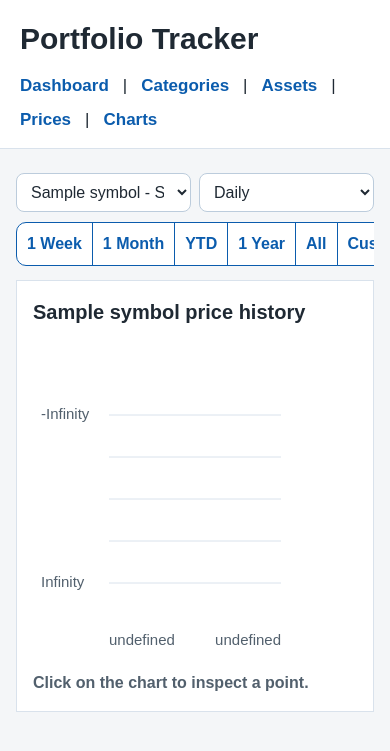
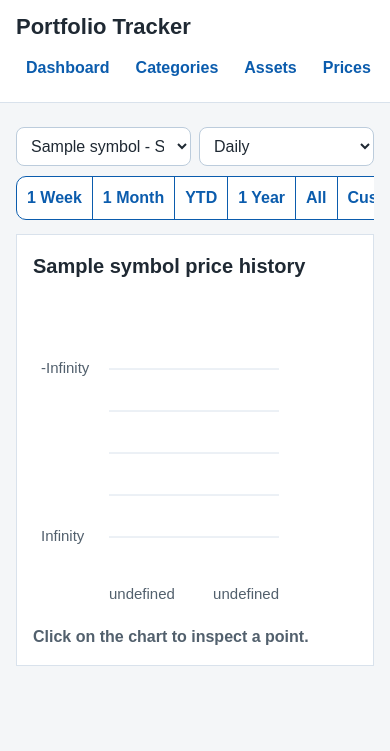
Before and after one commit to spasarnaudov/portfolio-tracker, a Python web app: template apps/flask/templates/charts.html in a window 390 px wide. Shown: the top 751 px of the page. Run offline with Jinja, Linux system fonts and the light colour scheme; the template is opened without the code that fills it: most values are stand-ins (such as "Sample title", 1, 10 or a date in 2020).

Commit message:
Improve mobile layout and table scrolling

```diff
--- a/apps/flask/static/css/style.css
+++ b/apps/flask/static/css/style.css
@@ -10,31 +10,52 @@
     line-height: 1.5;
 }
 
-header {
+.site-header {
+    display: flex;
+    align-items: center;
+    justify-content: space-between;
+    gap: 16px;
     background: #ffffff;
     border-bottom: 1px solid #d9e2ec;
-    padding: 20px 32px;
+    padding: 14px 32px;
 }
 
-h1 {
-    margin: 0 0 12px;
-    font-size: 28px;
+.site-title {
+    margin: 0;
+    font-size: 22px;
+    line-height: 1.2;
 }
 
-nav {
+.site-nav {
     display: flex;
     flex-wrap: wrap;
-    gap: 8px 14px;
+    justify-content: flex-end;
+    gap: 6px;
 }
 
-nav a {
+.site-nav a {
+    border-radius: 999px;
     color: #0b5cad;
     font-weight: 600;
+    padding: 6px 10px;
+    text-decoration: none;
+    transition: background 0.18s ease, color 0.18s ease;
+}
+
+.site-nav a:hover {
+    background: #e6f0fa;
+    color: #084b8f;
     text-decoration: none;
 }
 
-nav a:hover {
-    text-decoration: underline;
+.site-nav a.active {
+    background: #0b5cad;
+    color: #ffffff;
+}
+
+.site-nav a.active:hover {
+    background: #084b8f;
+    color: #ffffff;
 }
 
 hr {
@@ -242,6 +263,8 @@
     background: #ffffff;
     border: 1px solid #d9e2ec;
     margin-bottom: 20px;
+    max-width: 100%;
+    overflow: hidden;
     padding: 16px;
 }
 
@@ -261,6 +284,12 @@
     margin: 12px 0 0;
     color: #52606d;
     font-weight: 700;
+}
+
+.table-scroll {
+    max-width: 100%;
+    overflow-x: auto;
+    -webkit-overflow-scrolling: touch;
 }
 
 table {
@@ -312,22 +341,35 @@
         font-size: 17px;
     }
 
-    header {
-        padding: 16px 20px;
+    .site-header {
+        align-items: flex-start;
+        flex-direction: column;
+        gap: 10px;
+        padding: 14px 16px;
     }
 
-    h1 {
-        font-size: 30px;
+    .site-title {
+        font-size: 22px;
     }
 
-    nav a {
-        font-size: 17px;
+    .site-nav {
+        flex-wrap: nowrap;
+        justify-content: flex-start;
+        max-width: 100%;
+        overflow-x: auto;
+        padding-bottom: 2px;
+        -webkit-overflow-scrolling: touch;
+    }
+
+    .site-nav a {
+        flex: 0 0 auto;
+        font-size: 16px;
     }
 
     main {
         margin: 24px auto;
         padding: 0 16px;
-        overflow-x: auto;
+        overflow-x: hidden;
     }
 
     h2 {
--- a/apps/flask/templates/assets.html
+++ b/apps/flask/templates/assets.html
@@ -5,6 +5,7 @@
 {% block content %}
     <h2>Assets</h2>
 
+    <div class="table-scroll">
         <table border="1" cellpadding="8">
             <thead>
                 <tr>
@@ -25,4 +26,5 @@
                 {% endfor %}
             </tbody>
         </table>
+    </div>
 {% endblock %}
--- a/apps/flask/templates/base.html
+++ b/apps/flask/templates/base.html
@@ -7,15 +7,15 @@
     <link rel="stylesheet" href="{{ url_for('static', filename='css/style.css') }}">
 </head>
 <body>
-    <header>
-        <h1>Portfolio Tracker</h1>
+    <header class="site-header">
+        <h1 class="site-title">Portfolio Tracker</h1>
 
-        <nav>
-            <a href="/">Dashboard</a> |
-            <a href="/categories">Categories</a> |
-            <a href="/assets">Assets</a> |
-            <a href="/prices">Prices</a> |
-            <a href="/charts">Charts</a>
+        <nav class="site-nav">
+            <a class="{% if request.path == '/' %}active{% endif %}" href="/">Dashboard</a>
+            <a class="{% if request.path.startswith('/categories') %}active{% endif %}" href="/categories">Categories</a>
+            <a class="{% if request.path.startswith('/assets') %}active{% endif %}" href="/assets">Assets</a>
+            <a class="{% if request.path.startswith('/prices') %}active{% endif %}" href="/prices">Prices</a>
+            <a class="{% if request.path.startswith('/charts') %}active{% endif %}" href="/charts">Charts</a>
         </nav>
     </header>
 
@@ -24,5 +24,23 @@
     <main>
         {% block content %}{% endblock %}
     </main>
+
+    <script>
+        function scrollActiveNavLinkIntoView() {
+            const activeNavLink = document.querySelector(".site-nav a.active");
+
+            if (activeNavLink) {
+                activeNavLink.scrollIntoView({
+                    block: "nearest",
+                    inline: "center",
+                });
+            }
+        }
+
+        scrollActiveNavLinkIntoView();
+        window.addEventListener("resize", () => {
+            window.setTimeout(scrollActiveNavLinkIntoView, 100);
+        });
+    </script>
 </body>
 </html>
--- a/apps/flask/templates/categories.html
+++ b/apps/flask/templates/categories.html
@@ -5,6 +5,7 @@
 {% block content %}
     <h2>Categories</h2>
 
+    <div class="table-scroll">
         <table border="1" cellpadding="8">
             <thead>
                 <tr>
@@ -21,4 +22,5 @@
                 {% endfor %}
             </tbody>
         </table>
+    </div>
 {% endblock %}
--- a/apps/flask/templates/charts.html
+++ b/apps/flask/templates/charts.html
@@ -93,7 +93,7 @@
                 const isMobile = window.matchMedia("(max-width: 700px)").matches;
                 const panelStyle = window.getComputedStyle(chartCanvas.parentElement);
                 const horizontalPadding = parseFloat(panelStyle.paddingLeft) + parseFloat(panelStyle.paddingRight);
-                const chartWidth = chartCanvas.parentElement.clientWidth - horizontalPadding;
+                const chartWidth = chartCanvas.parentElement.clientWidth - horizontalPadding - 2;
 
                 width = Math.max(chartWidth, 280);
                 height = isMobile ? 320 : 360;
--- a/apps/flask/templates/prices.html
+++ b/apps/flask/templates/prices.html
@@ -25,6 +25,7 @@
         </p>
     {% endif %}
 
+    <div class="table-scroll">
         <table border="1" cellpadding="8">
             <thead>
                 <tr>
@@ -45,4 +46,5 @@
                 {% endfor %}
             </tbody>
         </table>
+    </div>
 {% endblock %}
```
Lines whose indentation alone changed are shown as unchanged.
